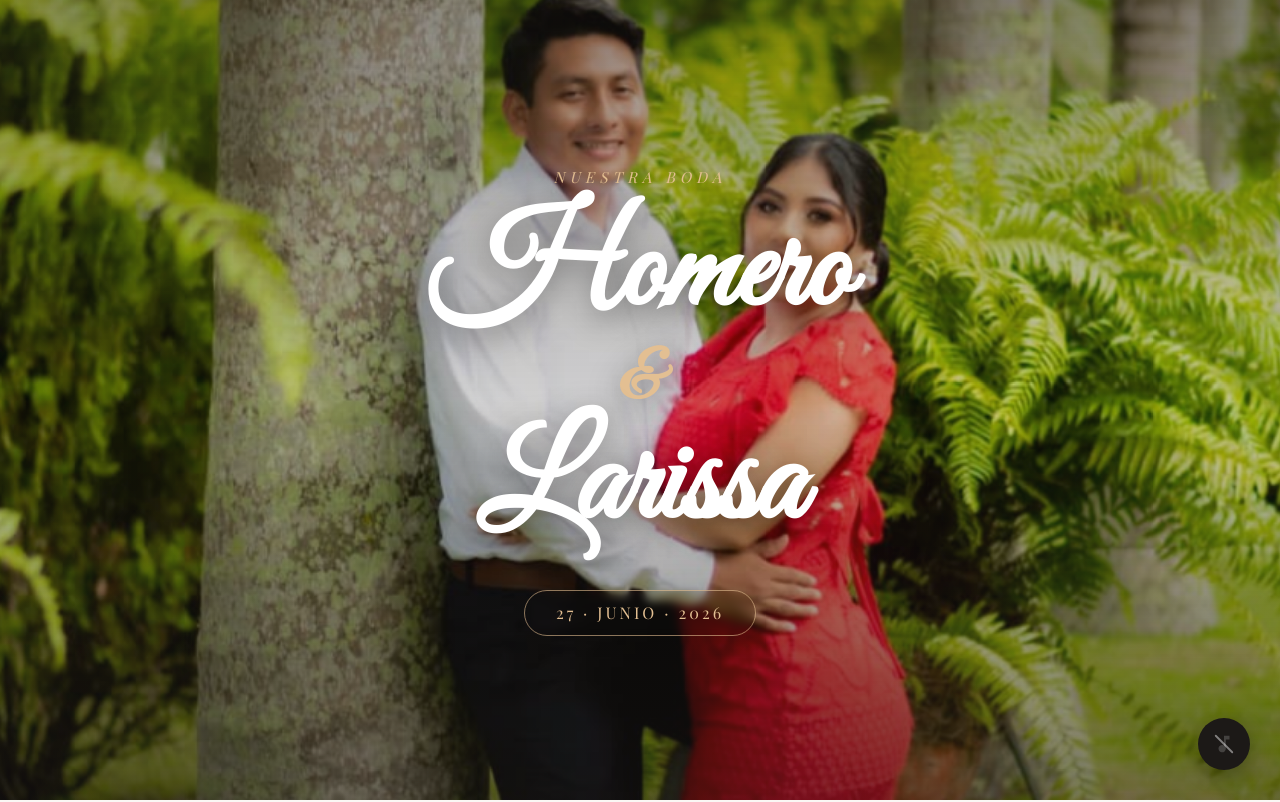
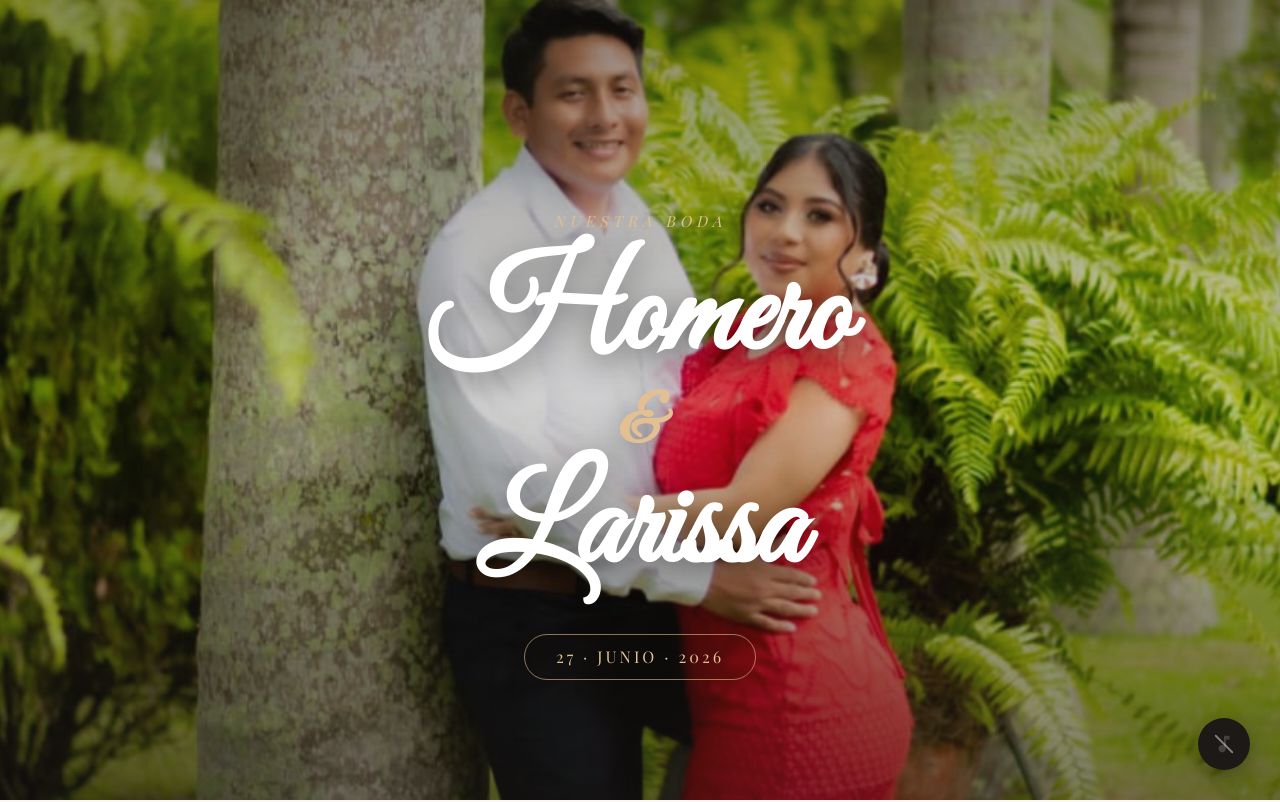
Before and after one commit to VicRa2004/invitacion-boda-2, a Next.js app: page /invitacion in a window 1280 px wide. Shown: the top 802 px of the page. Built offline with nearby package versions, Linux system fonts and the light colour scheme.

Commit message:
fix: corrige la posicion del hero

```diff
--- a/src/app/globals.css
+++ b/src/app/globals.css
@@ -131,9 +131,9 @@ section {
   width: 100%; height: 100%;
   display: flex;
   flex-direction: column;
-  justify-content: center;
+  justify-content: flex-end;
   align-items: center;
-  padding: 2rem 1.5rem;
+  padding: 2rem 1.5rem 15vh;
 }
 
 .hero-overlay .pre-title {
```
